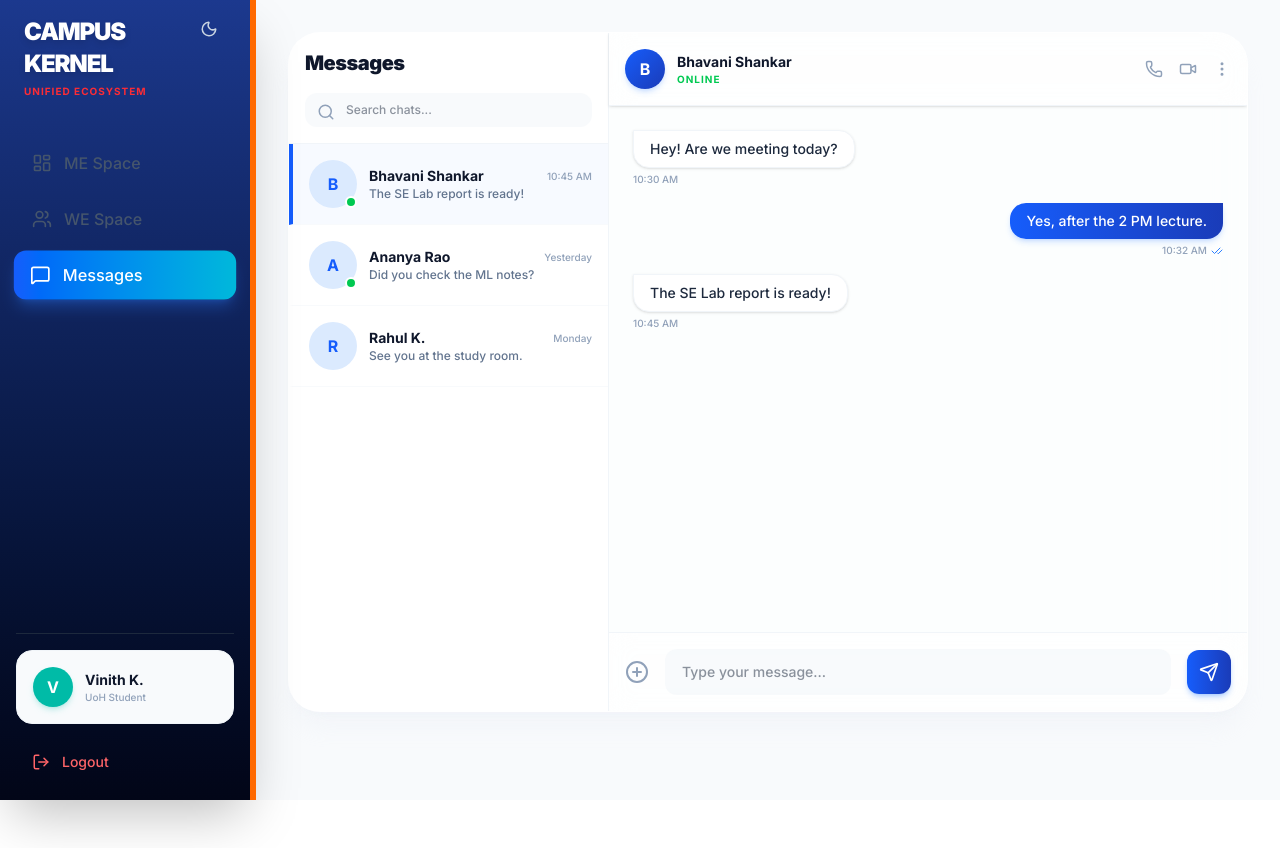
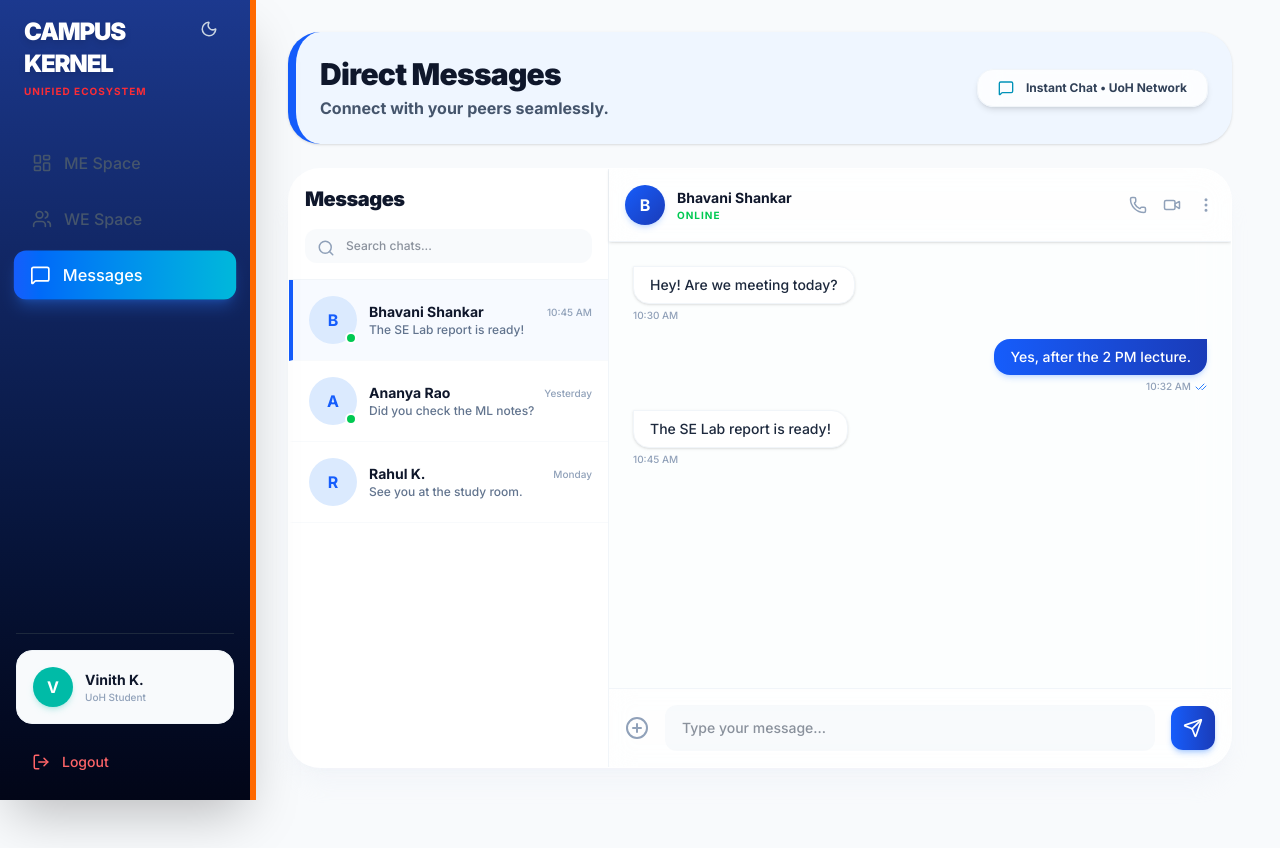
Before and after one commit to vaddepallyvinith/Software_Engineering, a React (Vite) app in the folder CampusKernal_SELab_Project/Code/Frontend/campus-kernel-client/: page /messages in a window 1280 px wide. Before the commit the page ends 800 px from the top, so only its background shows below. Built offline with nearby package versions, Linux system fonts and the light colour scheme.

Commit message:
frontend updated

```diff
--- a/CampusKernal_SELab_Project/Code/Frontend/campus-kernel-client/src/pages/Messages.jsx
+++ b/CampusKernal_SELab_Project/Code/Frontend/campus-kernel-client/src/pages/Messages.jsx
@@ -1,5 +1,5 @@
 import { useState } from 'react';
-import { Send, Search, MoreVertical, Phone, Video, CheckCheck, PlusCircle } from 'lucide-react';
+import { Send, Search, MoreVertical, Phone, Video, CheckCheck, PlusCircle, MessageSquare } from 'lucide-react';
 
 export default function Messages() {
   const [activeChat, setActiveChat] = useState(1);
@@ -34,7 +34,22 @@ export default function Messages() {
   };
 
   return (
-    <div className="h-[calc(100vh-120px)] bg-white/80 dark:bg-slate-900/80 backdrop-blur-xl rounded-[2rem] shadow-xl shadow-slate-200/20 dark:shadow-none border border-white/50 dark:border-slate-800 overflow-hidden flex transition-all duration-500">
+    <div className="space-y-6 pb-12 pr-4 animate-in fade-in duration-500">
+
+      {/* 1. HEADER SECTION */}
+      <header className="flex flex-col md:flex-row md:items-center justify-between gap-4 p-6 bg-blue-50 dark:bg-slate-900 rounded-[2rem] border-l-[8px] border-l-blue-600 dark:border-l-blue-500 shadow-sm transition-all duration-300">
+        <div>
+          <h1 className="text-3xl font-black text-slate-900 dark:text-white tracking-tight">Direct Messages</h1>
+          <p className="text-slate-600 dark:text-slate-400 font-bold text-base mt-1">Connect with your peers seamlessly.</p>
+        </div>
+        <div className="flex items-center gap-3 bg-white/80 dark:bg-slate-900/80 backdrop-blur-md px-5 py-2.5 rounded-2xl shadow-md border border-slate-100 dark:border-slate-800 text-xs font-bold text-slate-700 dark:text-slate-300 transition-all">
+           <MessageSquare className="text-cyan-600 dark:text-cyan-500" size={16} />
+           Instant Chat • UoH Network
+        </div>
+      </header>
+
+      {/* 2. CHAT INTERFACE */}
+      <div className="h-[calc(100vh-200px)] bg-white/80 dark:bg-slate-900/80 backdrop-blur-xl rounded-[2rem] shadow-xl shadow-slate-200/20 dark:shadow-none border border-white/50 dark:border-slate-800 overflow-hidden flex transition-all duration-500">
 
       {/* --- CONTACT LIST SIDEBAR --- */}
       <div className="w-80 border-r border-slate-100 dark:border-slate-800 flex flex-col bg-white/50 dark:bg-slate-900/50">
@@ -138,5 +153,6 @@ export default function Messages() {
         </form>
       </div>
     </div>
+    </div>
   );
 }
```
